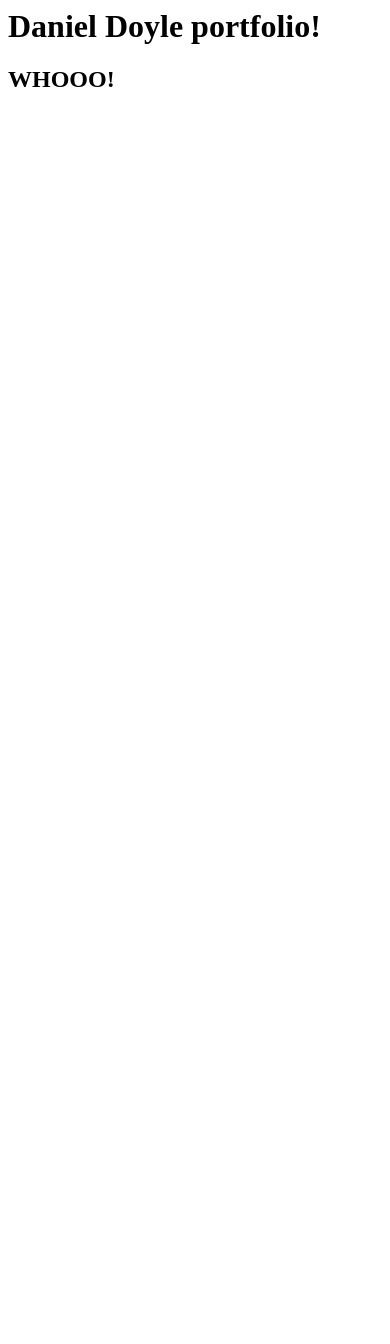
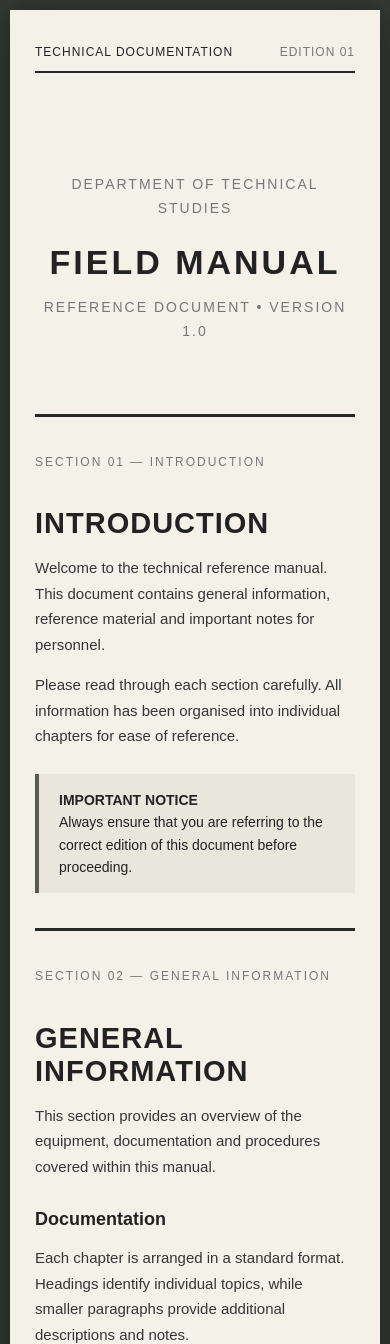
Before and after one commit to Isthatajojos/subescapemanual.github.io, a plain HTML site: page index.html in a window 390 px wide. Shown: the top 1344 px of the page. Before the commit the page ends 844 px from the top, so only its background shows below. Drawn offline with Linux system fonts and the light colour scheme.

Commit message:
Update index.html

```diff
--- a/index.html
+++ b/index.html
@@ -1,2 +1,255 @@
-<h1>Daniel Doyle portfolio!</h1>
-<h2>WHOOO! </h2>
+
+<!DOCTYPE html>
+<html lang="en">
+<head>
+<meta charset="UTF-8">
+<meta name="viewport" content="width=device-width, initial-scale=1.0">
+<title>Technical Manual</title>
+
+<style>
+    * {
+        box-sizing: border-box;
+    }
+
+    body {
+        margin: 0;
+        padding: 40px 15px;
+        background: #333832;
+        font-family: Arial, Helvetica, sans-serif;
+        color: #222;
+    }
+
+    .manual {
+        max-width: 850px;
+        min-height: 1100px;
+        margin: auto;
+        padding: 65px 75px;
+        background: #f4f1e8;
+        box-shadow: 0 5px 30px rgba(0,0,0,0.4);
+        position: relative;
+    }
+
+    .top-header {
+        display: flex;
+        justify-content: space-between;
+        align-items: center;
+        border-bottom: 2px solid #292929;
+        padding-bottom: 12px;
+        font-size: 12px;
+        letter-spacing: 1px;
+        text-transform: uppercase;
+    }
+
+    .version {
+        color: #777;
+    }
+
+    .main-title {
+        text-align: center;
+        margin-top: 100px;
+        margin-bottom: 70px;
+    }
+
+    .main-title h1 {
+        font-size: 48px;
+        letter-spacing: 3px;
+        margin-bottom: 12px;
+        text-transform: uppercase;
+    }
+
+    .main-title p {
+        font-size: 14px;
+        letter-spacing: 2px;
+        color: #777;
+    }
+
+    .divider {
+        height: 3px;
+        background: #292929;
+        margin: 35px 0;
+    }
+
+    h2 {
+        font-size: 29px;
+        margin-top: 35px;
+        margin-bottom: 15px;
+        text-transform: uppercase;
+        letter-spacing: 1px;
+    }
+
+    h3 {
+        font-size: 18px;
+        margin-top: 30px;
+        margin-bottom: 10px;
+    }
+
+    p {
+        font-size: 15px;
+        line-height: 1.7;
+        color: #353535;
+    }
+
+    .subtitle {
+        font-size: 13px;
+        color: #777;
+        text-transform: uppercase;
+        letter-spacing: 2px;
+    }
+
+    .notice {
+        border-left: 4px solid #555c4b;
+        background: #e9e6dc;
+        padding: 15px 20px;
+        margin: 25px 0;
+        font-size: 14px;
+        line-height: 1.6;
+    }
+
+    .section-number {
+        color: #777;
+        font-size: 12px;
+        letter-spacing: 2px;
+    }
+
+    .example-box {
+        border: 1px solid #aaa69b;
+        padding: 25px;
+        margin: 30px 0;
+        background: #eeece3;
+    }
+
+    .example-box h3 {
+        margin-top: 0;
+    }
+
+    .footer {
+        position: absolute;
+        bottom: 35px;
+        left: 75px;
+        right: 75px;
+        display: flex;
+        justify-content: space-between;
+        border-top: 1px solid #aaa69b;
+        padding-top: 12px;
+        color: #777;
+        font-size: 11px;
+        text-transform: uppercase;
+        letter-spacing: 1px;
+    }
+
+    @media(max-width: 600px) {
+        body {
+            padding: 10px;
+        }
+
+        .manual {
+            padding: 35px 25px 90px;
+        }
+
+        .main-title h1 {
+            font-size: 34px;
+        }
+
+        .footer {
+            left: 25px;
+            right: 25px;
+        }
+    }
+</style>
+</head>
+
+<body>
+
+<div class="manual">
+
+    <div class="top-header">
+        <span>Technical Documentation</span>
+        <span class="version">Edition 01</span>
+    </div>
+
+    <div class="main-title">
+        <p class="subtitle">Department of Technical Studies</p>
+        <h1>Field Manual</h1>
+        <p>REFERENCE DOCUMENT • VERSION 1.0</p>
+    </div>
+
+    <div class="divider"></div>
+
+    <p class="section-number">SECTION 01 — INTRODUCTION</p>
+
+    <h2>Introduction</h2>
+
+    <p>
+        Welcome to the technical reference manual.
+        This document contains general information, reference
+        material and important notes for personnel.
+    </p>
+
+    <p>
+        Please read through each section carefully.
+        All information has been organised into individual
+        chapters for ease of reference.
+    </p>
+
+    <div class="notice">
+        <strong>IMPORTANT NOTICE</strong><br>
+        Always ensure that you are referring to the
+        correct edition of this document before proceeding.
+    </div>
+
+    <div class="divider"></div>
+
+    <p class="section-number">SECTION 02 — GENERAL INFORMATION</p>
+
+    <h2>General Information</h2>
+
+    <p>
+        This section provides an overview of the equipment,
+        documentation and procedures covered within this manual.
+    </p>
+
+    <h3>Documentation</h3>
+
+    <p>
+        Each chapter is arranged in a standard format.
+        Headings identify individual topics, while smaller
+        paragraphs provide additional descriptions and notes.
+    </p>
+
+    <div class="example-box">
+        <h3>Reference Notes</h3>
+        <p>
+            Reference materials are organised according to
+            their respective categories. Additional information
+            may be found in the following sections.
+        </p>
+        <p>
+            Keep this document available for future reference.
+        </p>
+    </div>
+
+    <div class="divider"></div>
+
+    <p class="section-number">SECTION 03 — ADDITIONAL NOTES</p>
+
+    <h2>Additional Notes</h2>
+
+    <p>
+        Further documentation and supplementary information
+        may be included in later editions of this manual.
+    </p>
+
+    <p>
+        This concludes the introductory section.
+        Continue to the next page for additional reference material.
+    </p>
+
+    <div class="footer">
+        <span>Field Manual — Edition 01</span>
+        <span>Page 01 of 12</span>
+    </div>
+
+</div>
+
+</body>
+</html>
```
